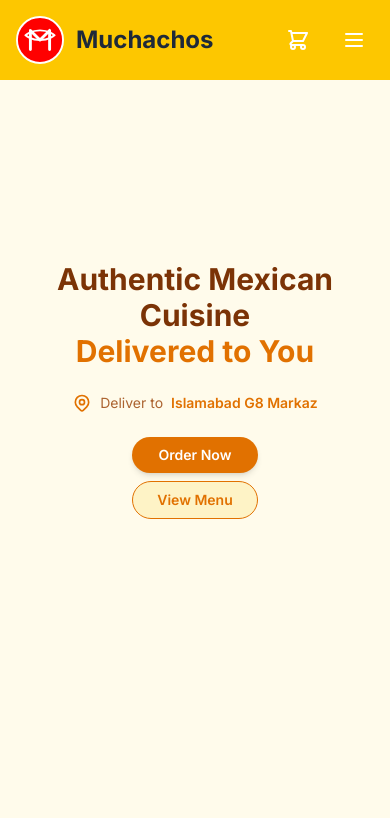
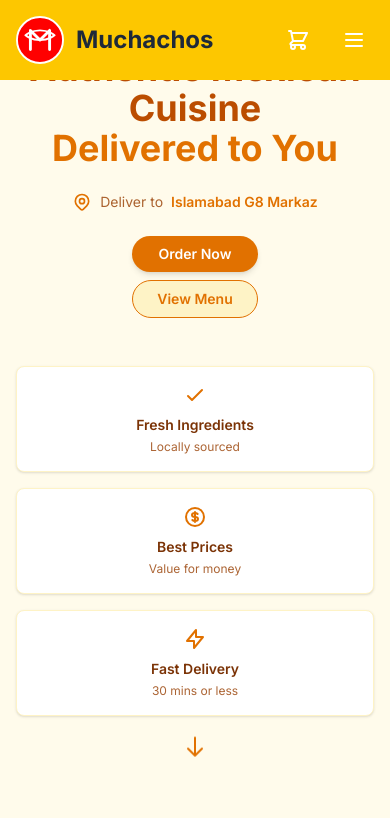
Before and after one commit to hafsabibi195/muchachos-food, a Next.js app: page / in a window 390 px wide. Shown: the top 818 px of the page. Built offline with nearby package versions, Linux system fonts and the light colour scheme.

Commit message:
Arrange Hero layout with balanced vertical spacing

```diff
--- a/src/components/Hero.tsx
+++ b/src/components/Hero.tsx
@@ -6,14 +6,13 @@ interface HeroProps {
 
 export default function Hero({ scrollToMenu }: HeroProps) {
   return (
-    <section className="relative h-[calc(100vh-64px)] min-h-[600px] sm:min-h-[700px] w-full bg-amber-50 dark:bg-amber-900/20">
-      <div className="relative h-full">
-        <div className="container mx-auto px-4 h-full flex flex-col justify-center items-center text-center space-y-6 sm:space-y-8">
+    <section className="relative w-full bg-amber-50 dark:bg-amber-900/20 py-12 sm:py-16 lg:py-20">
+      <div className="container mx-auto px-4 flex flex-col items-center text-center space-y-6 sm:space-y-8">
         {/* Heading */}
-          <h1 className="text-3xl md:text-5xl lg:text-6xl font-bold animate-fade-in text-amber-900 dark:text-amber-100">
+        <h1 className="text-4xl md:text-9xl lg:text-6xl font-bold animate-fade-in text-amber-700 dark:text-amber-100">
           Authentic Mexican Cuisine
           <br />
-            <span className="text-amber-600 dark:text-amber-400">Delivered to You</span>
+          <span className="text-amber-600 dark:text-amber-500">Delivered to You</span>
         </h1>
 
         {/* Location */}
@@ -58,7 +57,7 @@ export default function Hero({ scrollToMenu }: HeroProps) {
       </div>
 
       {/* Features Section */}
-        <div className="mt-10 md:mt-16 px-4 w-full">
+      <div className="mt-12 sm:mt-14 md:mt-16 px-4 w-full">
         <div className="grid grid-cols-1 sm:grid-cols-2 md:grid-cols-3 gap-4 max-w-5xl mx-auto">
           {/* Feature 1 */}
           <div className="bg-white dark:bg-amber-900/30 shadow rounded-lg p-4 border border-amber-100 dark:border-amber-800/30 text-center">
@@ -106,7 +105,6 @@ export default function Hero({ scrollToMenu }: HeroProps) {
           <path strokeLinecap="round" strokeLinejoin="round" strokeWidth={2} d="M19 14l-7 7m0 0l-7-7m7 7V3" />
         </svg>
       </div>
-      </div>
     </section>
   );
 }
```
Lines whose indentation alone changed are shown as unchanged.
